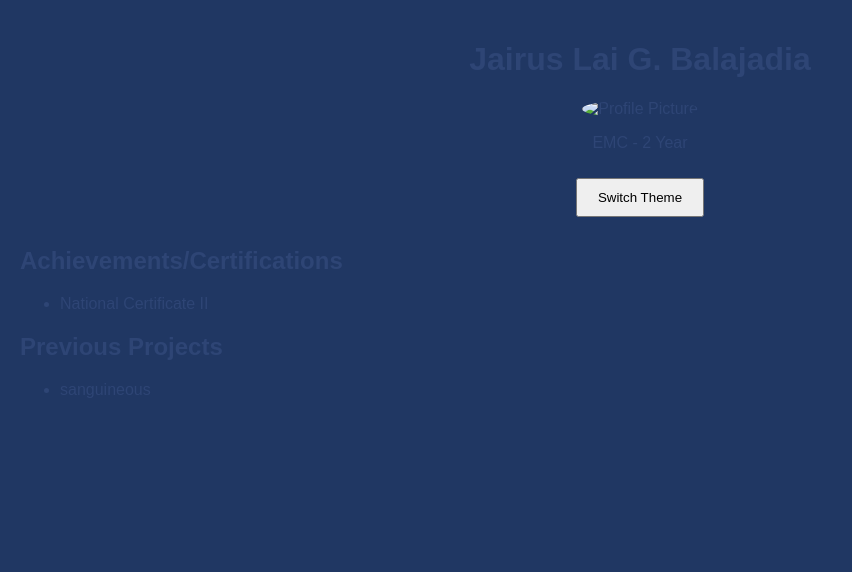
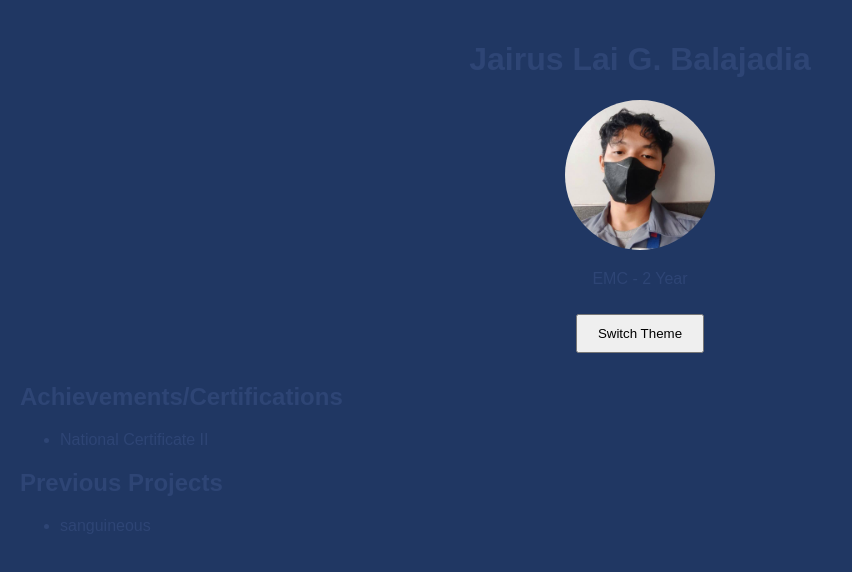
Before and after one commit to DarkoNova814/Student-Portfolio, a plain HTML site: page index.html in a window 1280 px wide. Shown: the whole page, without its empty margins (0-852 px from the left). Drawn offline with Linux system fonts and the light colour scheme.

Commit message:
Update index.html

```diff
--- a/index.html
+++ b/index.html
@@ -9,7 +9,7 @@
    <body>
       <header>
          <h1 id="name">Jairus Lai G. Balajadia</h1>
-         <img src="profile" alt="Profile Picture" id="profile-img">
+         <img src="profile.jpg" alt="Profile Picture" id="profile-img">
          <p id="course-year">EMC - 2 Year</p>
          <button id="theme-toggle">Switch Theme</button>
       </header>
@@ -27,4 +27,5 @@
       </section>
       <script src="script.js"></script>
    </body>
+
 </html>
```
